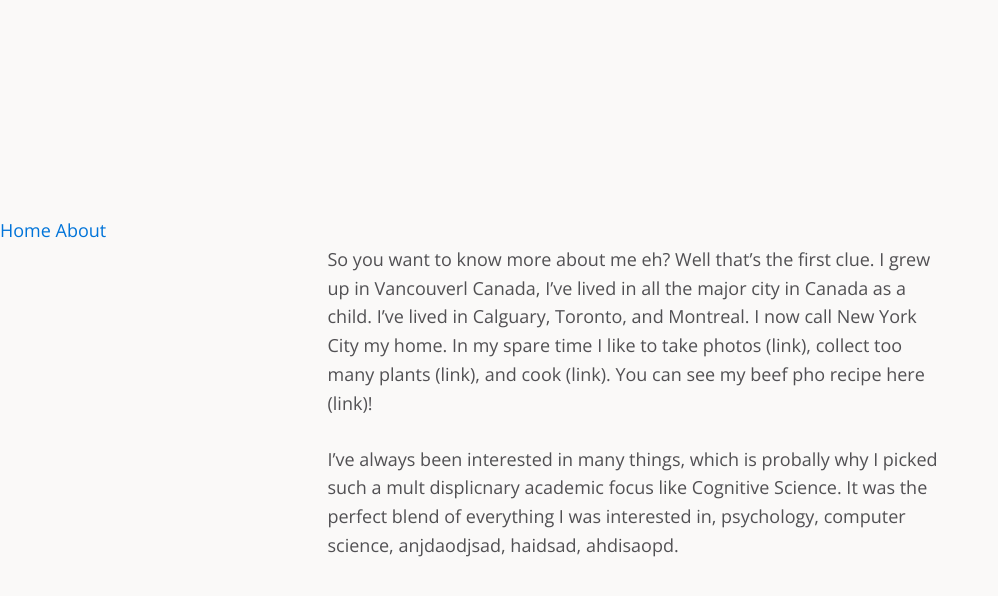
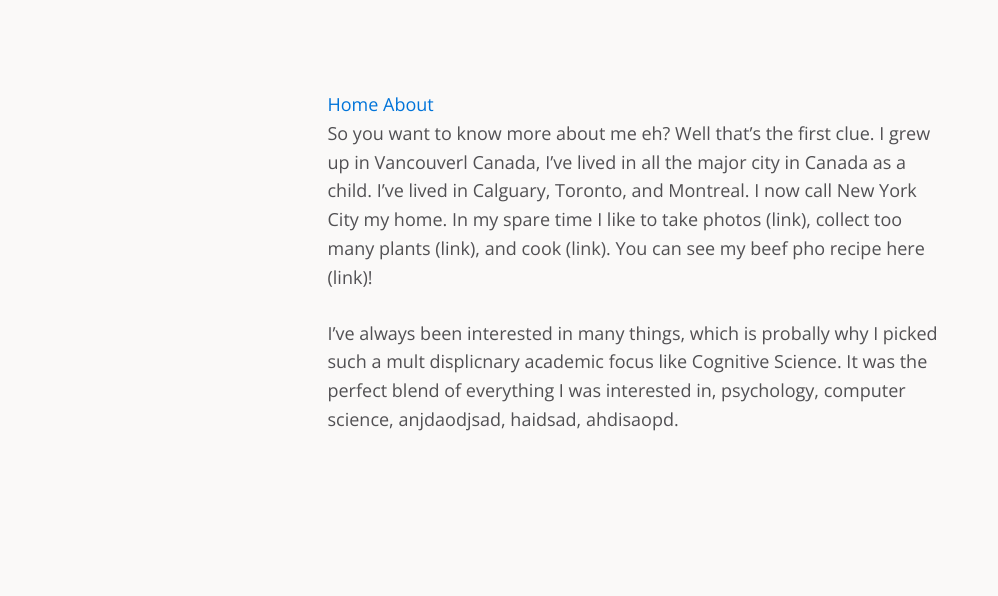
Before and after one commit to wailingwombat/wailingwombat.github.io, a Jekyll site: the page built from aboutme.md, in a window 1280 px wide. Shown: the top 596 px of the page, without its empty margins (0-998 px from the left). Built offline with Jekyll 4.4.1, drawn with Linux system fonts in a browser that asks for light colours.

Commit message:
Update page.html

```diff
--- a/_layouts/page.html
+++ b/_layouts/page.html
@@ -11,11 +11,9 @@
 </head>
 <body>
   <article>
-   <div id="wombat">
-{% include navigation.html %}
-</div>
 
    <div class="container">
+    {% include navigation.html %}
     {{ content }}
      </div>
    </article>
```
